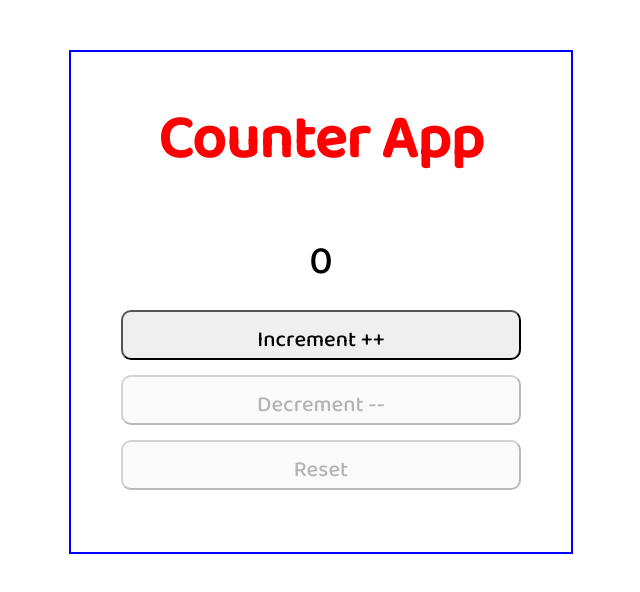
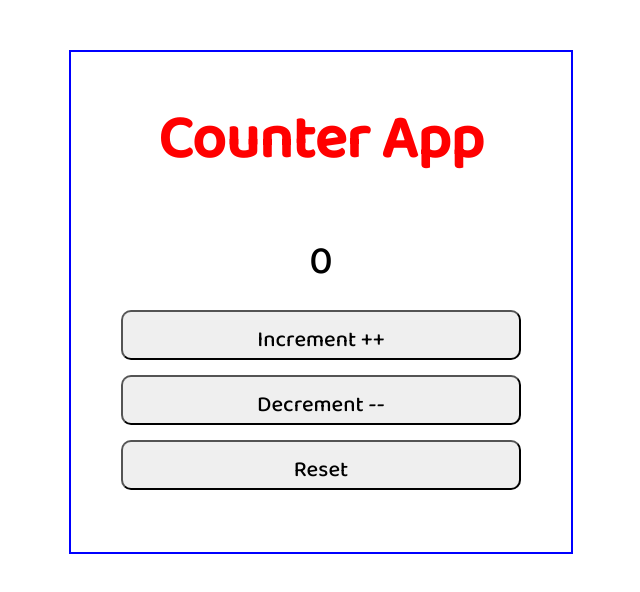
Before and after one commit to fitsaleem/PIAIC-React-Assignments, a React app in the folder counter-app/: page / in a window 1280 px wide. Shown: the top 592 px of the page, without its empty margins (319-959 px from the left). Built offline with nearby package versions, Linux system fonts and the light colour scheme.

Commit message:
ready to send

```diff
--- a/counter-app/src/App.js
+++ b/counter-app/src/App.js
@@ -2,6 +2,7 @@
 
 import React, { useState } from "react";
 import { Increment } from "./components/Increment";
+
 const App = () => {
   const [count, setCount] = useState(0)
 
@@ -17,9 +18,9 @@ const App = () => {
       </div>
 
       <div className="buttons">
-        <button onClick={() => setCount(count + 1)}>Increment ++</button>
-        <button onClick={() => setCount(count - 1)}disabled={count === 0}>Decrement --</button>
-        <button onClick={() => setCount(0)}disabled={count === 0}>Reset</button>
+        <button onClick={Increment}>Increment ++</button>
+        <button>Decrement --</button>
+        <button>Reset</button>
       </div>
 
     </div>
```
